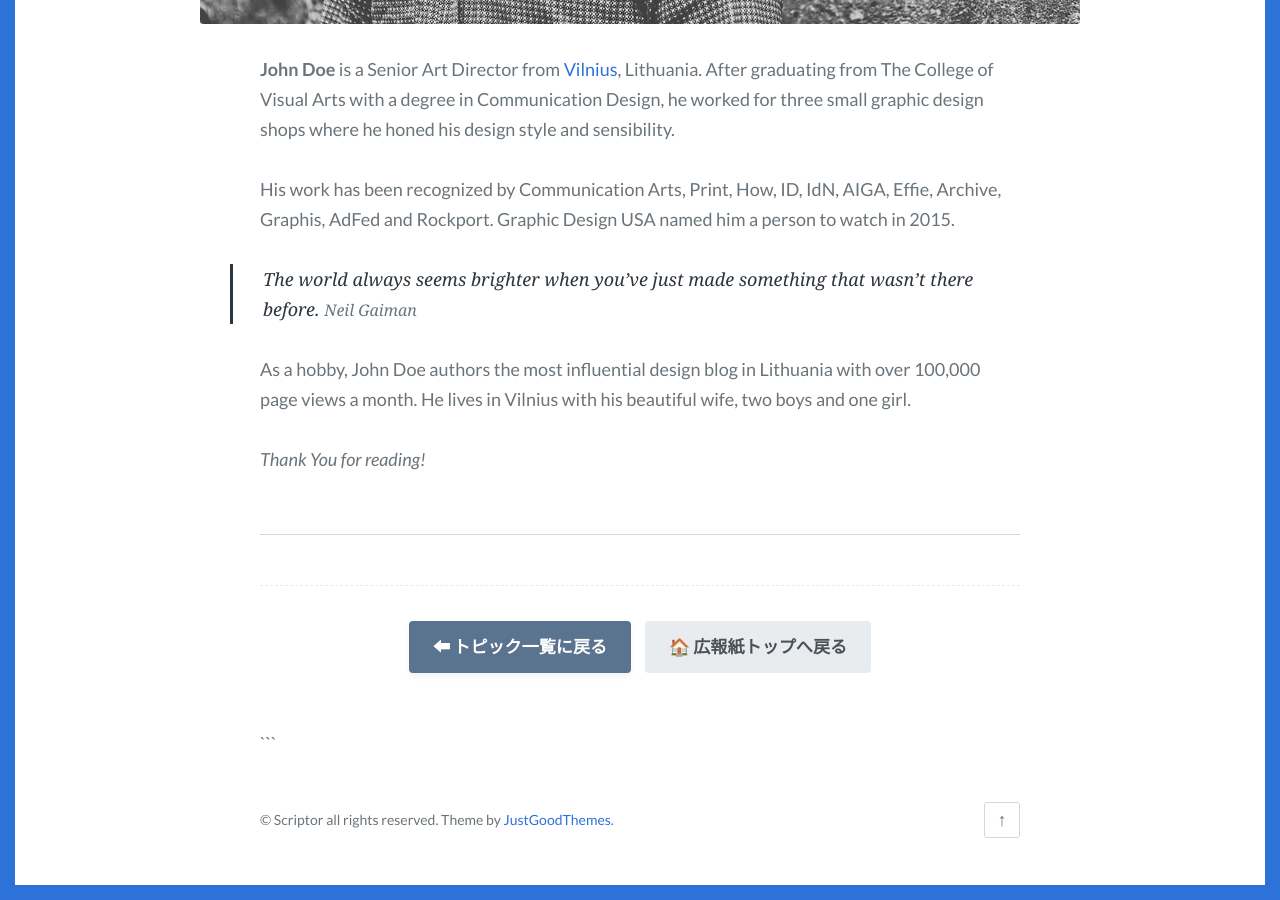
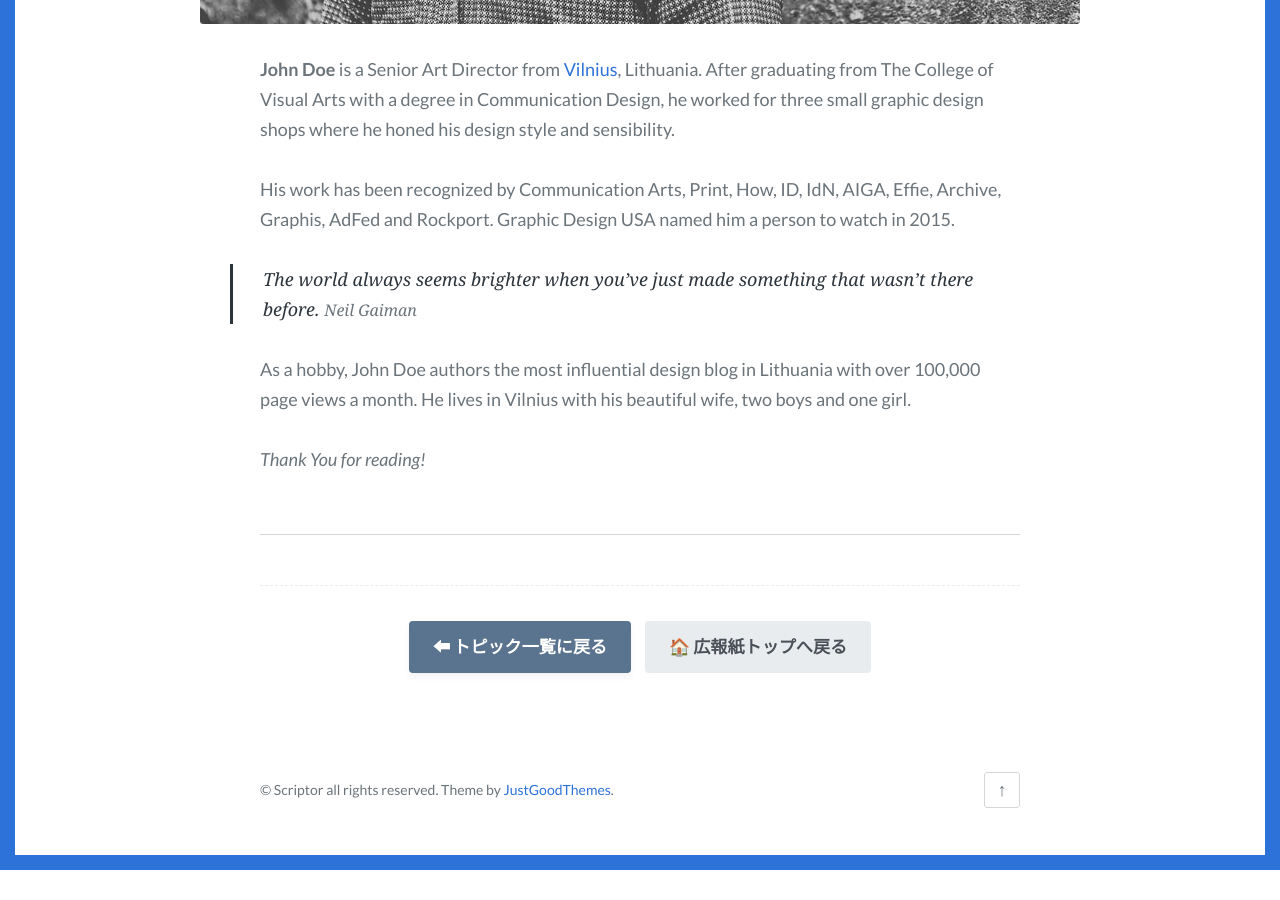
Before and after one commit to isahayashi-PTA/kanshin, a Jekyll site: the page built from about.md, in a window 1280 px wide and 900 px high, scrolled down 838 px. Built offline with Jekyll 4.4.1, drawn with Linux system fonts in a browser that asks for light colours; after the commit the page ends 1708 px from its top, so only the background shows below that.

````diff
--- a/_layouts/page.html
+++ b/_layouts/page.html
@@ -30,5 +30,3 @@
     </a>
 
   </div>
-
-</main>```
````
